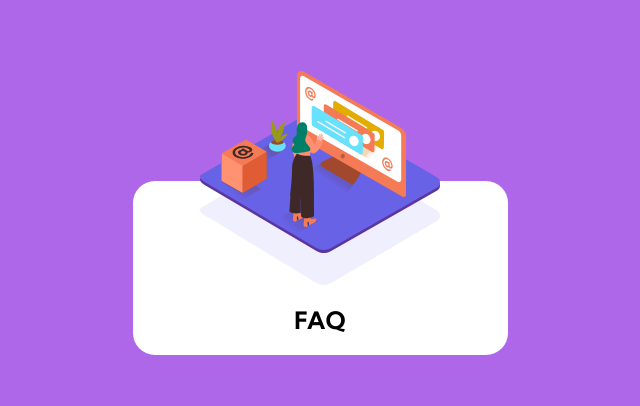
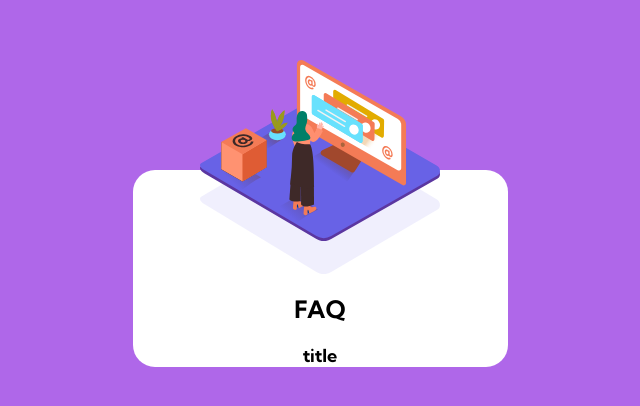
Before and after one commit to smkh20/FrontendMentor-faq-accordion-card-main, a React (Create React App) app: page / in a window 1280 px wide. Shown: the part 132-538 px from the top of the page, without its empty margins (320-960 px from the left). Built offline with nearby package versions, Linux system fonts and the light colour scheme.

Commit message:
import & use Question in Container

```diff
--- a/src/Container.js
+++ b/src/Container.js
@@ -1,10 +1,13 @@
 import React from "react";
 import WomanPic from "./WomanPic";
+import Question from "./Question";
+
 export const Container = () => {
   return (
     <div className="main">
       <WomanPic />
-      <h1 style={{padding:"20px"}}>FAQ</h1>
+      <h1 style={{ padding: "20px" }}>FAQ</h1>
+      <Question />
     </div>
   );
 };
```
